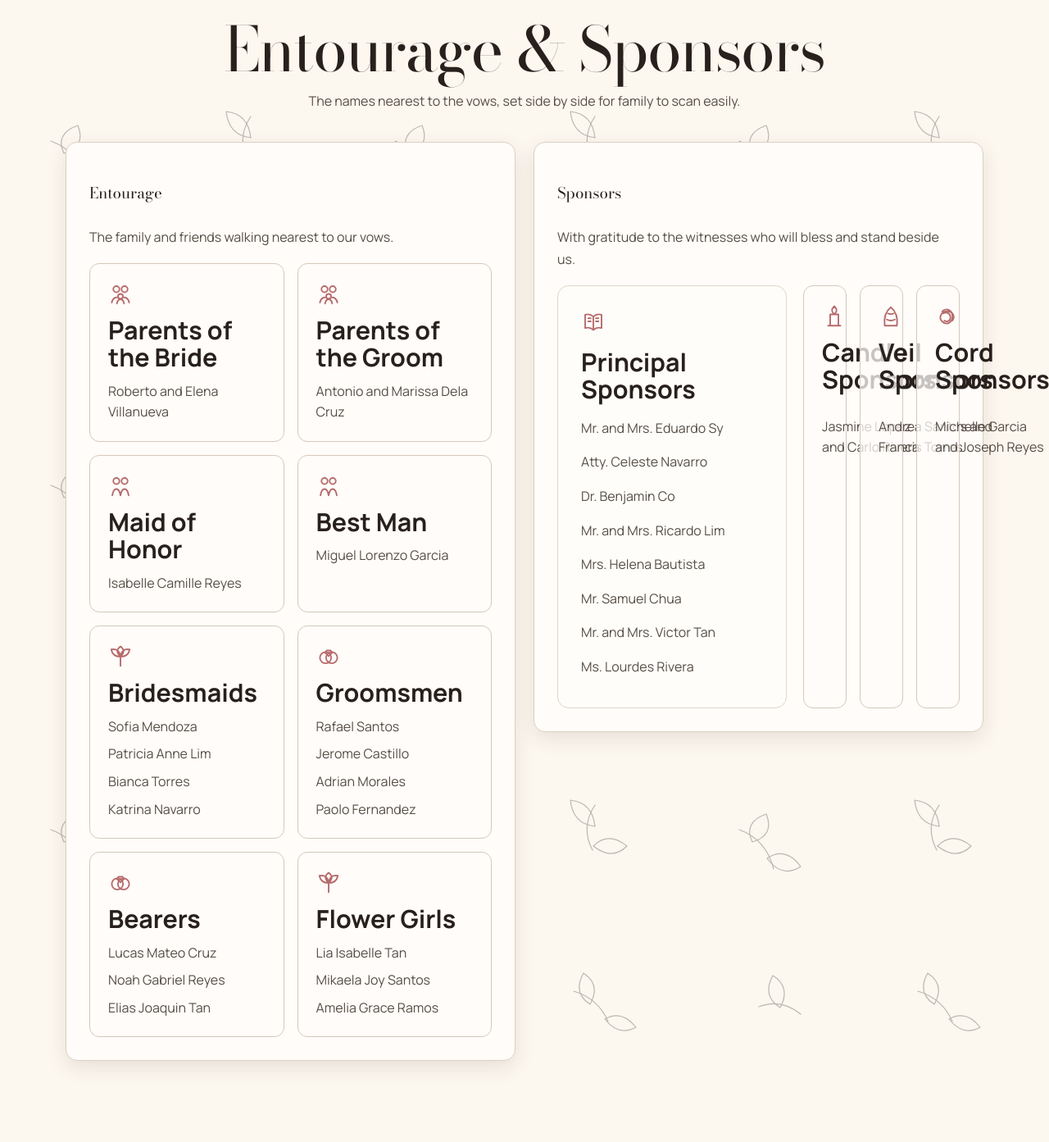
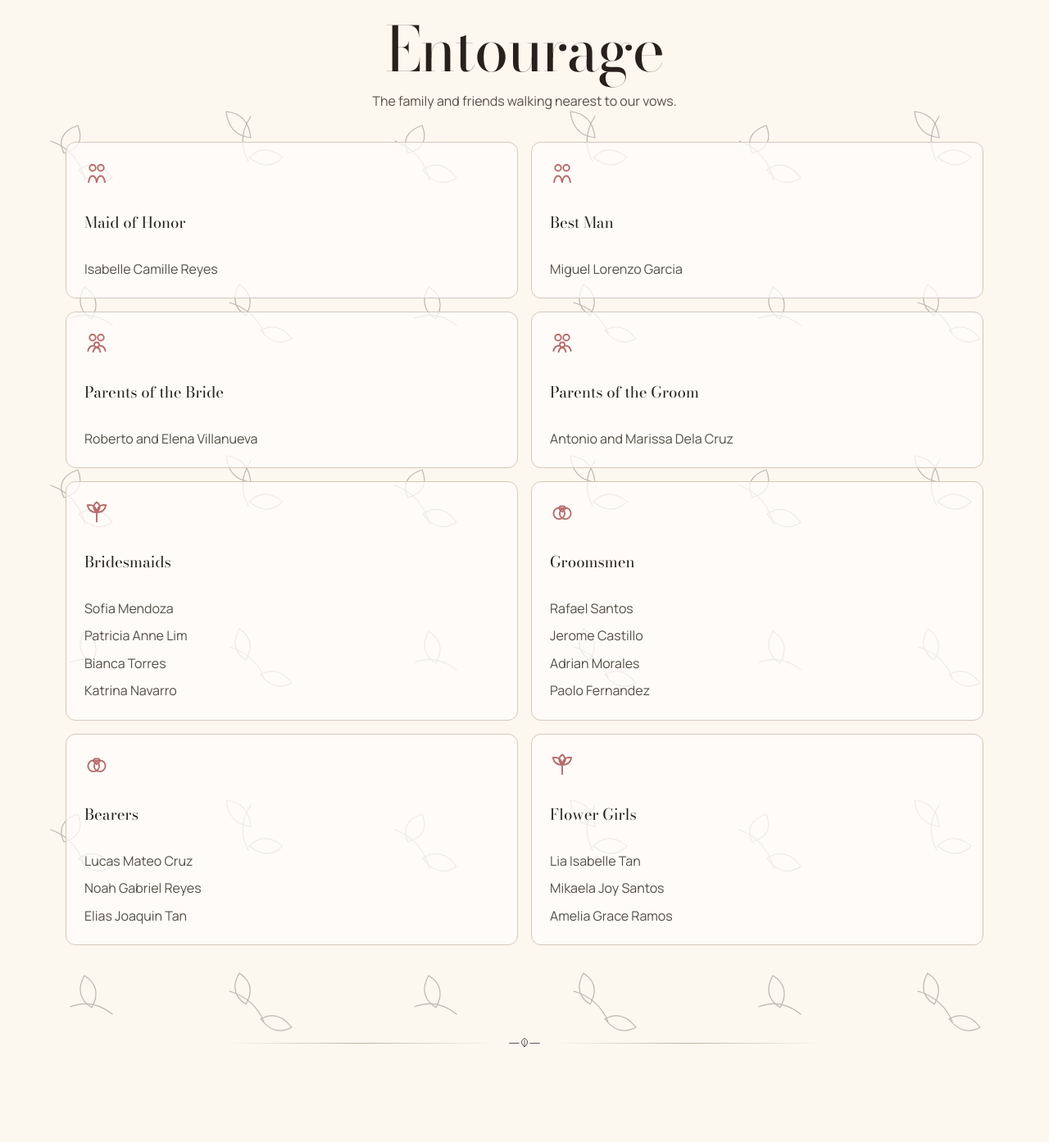
Before and after one commit to Aazirr/sample-rsvp-wedding-2, a React (Vite) app: page / in a window 1280 px wide. Shown: the part 3276-4669 px from the top of the page at 82% size. Built offline with nearby package versions, Linux system fonts and the light colour scheme.

Commit message:
fix: separate entourage and sponsors again

```diff
--- a/src/App.jsx
+++ b/src/App.jsx
@@ -386,40 +386,109 @@ export default function App() {
 
         <Divider />
 
-        <section className="section people-split" id="entourage">
-          <div className="people-split-heading section-heading">
-            <h2>Entourage & Sponsors</h2>
-            <p>The names nearest to the vows, set side by side for family to scan easily.</p>
+        <section className="section entourage-section" id="entourage">
+          <div className="section-heading">
+            <h2>Entourage</h2>
+            <p>The family and friends walking nearest to our vows.</p>
+          </div>
+          <div className="entourage-grid">
+            <div className="pair-row pair-row-two">
+              <article className="people-card">
+                <Icon name="couple" />
+                <h3>Maid of Honor</h3>
+                <ul>
+                  {entourageGroups.find((group) => group.role === "Maid of Honor").members.map((member) => (
+                    <li key={member}>{member}</li>
+                  ))}
+                </ul>
+              </article>
+              <article className="people-card">
+                <Icon name="couple" />
+                <h3>Best Man</h3>
+                <ul>
+                  {entourageGroups.find((group) => group.role === "Best Man").members.map((member) => (
+                    <li key={member}>{member}</li>
+                  ))}
+                </ul>
+              </article>
             </div>
 
-          <div className="people-split-grid">
-            <article className="people-panel" id="people-entourage">
-              <div className="panel-head">
-                <h3>Entourage</h3>
-                <p>The family and friends walking nearest to our vows.</p>
-              </div>
-              <div className="people-grid">
-                {entourageGroups.map((group) => (
-                  <article className="people-card" key={group.role}>
-                    <Icon name={group.icon} />
-                    <h4>{group.role}</h4>
+            <div className="pair-row pair-row-two">
+              <article className="people-card">
+                <Icon name="family" />
+                <h3>Parents of the Bride</h3>
                 <ul>
-                      {group.members.map((member) => <li key={member}>{member}</li>)}
+                  {entourageGroups.find((group) => group.role === "Parents of the Bride").members.map((member) => (
+                    <li key={member}>{member}</li>
+                  ))}
                 </ul>
               </article>
+              <article className="people-card">
+                <Icon name="family" />
+                <h3>Parents of the Groom</h3>
+                <ul>
+                  {entourageGroups.find((group) => group.role === "Parents of the Groom").members.map((member) => (
+                    <li key={member}>{member}</li>
                   ))}
+                </ul>
+              </article>
             </div>
+
+            <div className="pair-row pair-row-two">
+              <article className="people-card">
+                <Icon name="petals" />
+                <h3>Bridesmaids</h3>
+                <ul>
+                  {entourageGroups.find((group) => group.role === "Bridesmaids").members.map((member) => (
+                    <li key={member}>{member}</li>
+                  ))}
+                </ul>
               </article>
+              <article className="people-card">
+                <Icon name="ring" />
+                <h3>Groomsmen</h3>
+                <ul>
+                  {entourageGroups.find((group) => group.role === "Groomsmen").members.map((member) => (
+                    <li key={member}>{member}</li>
+                  ))}
+                </ul>
+              </article>
+            </div>
 
-            <article className="people-panel" id="people-sponsors">
-              <div className="panel-head">
-                <h3>Sponsors</h3>
+            <div className="pair-row pair-row-two">
+              <article className="people-card">
+                <Icon name="ring" />
+                <h3>Bearers</h3>
+                <ul>
+                  {entourageGroups.find((group) => group.role === "Bearers").members.map((member) => (
+                    <li key={member}>{member}</li>
+                  ))}
+                </ul>
+              </article>
+              <article className="people-card">
+                <Icon name="petals" />
+                <h3>Flower Girls</h3>
+                <ul>
+                  {entourageGroups.find((group) => group.role === "Flower Girls").members.map((member) => (
+                    <li key={member}>{member}</li>
+                  ))}
+                </ul>
+              </article>
+            </div>
+          </div>
+        </section>
+
+        <Divider />
+
+        <section className="section sponsors-section" id="sponsors">
+          <div className="section-heading">
+            <h2>Sponsors</h2>
             <p>With gratitude to the witnesses who will bless and stand beside us.</p>
           </div>
           <div className="sponsor-layout">
             <article className="principal-list">
               <Icon name="witness" />
-                  <h4>Principal Sponsors</h4>
+              <h3>Principal Sponsors</h3>
               <ul>
                 {sponsors.principal.map((name) => <li key={name}>{name}</li>)}
               </ul>
@@ -428,13 +497,11 @@ export default function App() {
               {sponsors.secondary.map((group) => (
                 <article key={group.role}>
                   <Icon name={group.icon} />
-                      <h4>{group.role}</h4>
+                  <h3>{group.role}</h3>
                   <p>{group.members.join(" and ")}</p>
                 </article>
               ))}
             </div>
-              </div>
-            </article>
           </div>
         </section>
 
--- a/src/styles.css
+++ b/src/styles.css
@@ -575,42 +575,18 @@ address {
   padding-left: 1.1rem;
 }
 
-.people-grid {
+.entourage-grid {
   display: grid;
-  grid-template-columns: repeat(auto-fit, minmax(230px, 1fr));
   gap: 16px;
 }
 
-.people-split-heading {
-  max-width: 760px;
+.pair-row {
+  display: grid;
+  gap: 16px;
 }
 
-.people-split-grid {
-  display: grid;
+.pair-row-two {
   grid-template-columns: repeat(2, minmax(0, 1fr));
-  gap: 22px;
-  align-items: start;
-}
-
-.people-panel {
-  display: grid;
-  gap: 18px;
-  padding: 28px;
-  border: 1px solid color-mix(in oklab, var(--line) 86%, white);
-  border-radius: 14px;
-  background: color-mix(in oklab, var(--white) 90%, var(--cream));
-  box-shadow: var(--shadow);
-}
-
-.panel-head {
-  display: grid;
-  gap: 8px;
-}
-
-.panel-head p {
-  margin: 0;
-  color: var(--muted);
-  line-height: 1.7;
 }
 
 .people-card,
@@ -982,10 +958,6 @@ small {
     grid-template-columns: 1fr;
   }
 
-  .people-split-grid {
-    grid-template-columns: 1fr;
-  }
-
   .timeline {
     grid-template-columns: 1fr;
   }
@@ -1009,6 +981,7 @@ small {
     margin: 6px 0 0;
   }
 
+  .entourage-grid,
   .secondary-list,
   .gallery-grid {
     grid-template-columns: repeat(2, minmax(0, 1fr));
@@ -1075,9 +1048,10 @@ small {
 
   .attendance-toggle,
   .conditional-fields,
+  .entourage-grid,
   .secondary-list,
   .gallery-grid,
-  .people-split-grid {
+  .pair-row-two {
     grid-template-columns: 1fr;
   }
 
```
Also changed, not shown: 1 other file (tests, documents, lock files or other folders). Lines whose indentation alone changed are shown as unchanged.
